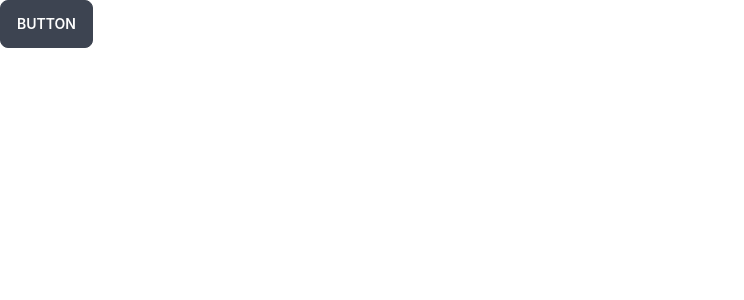
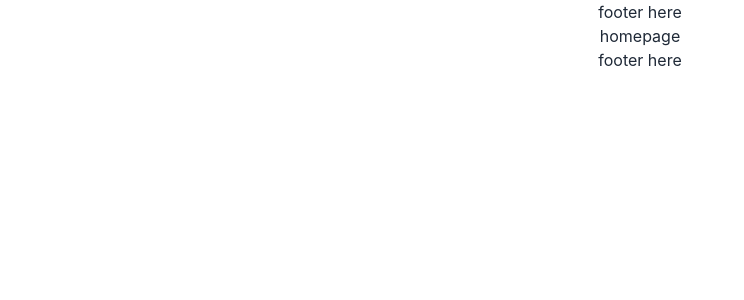
Before and after one commit to AbdullahWins/E-Visa-Syria, a React (Create React App) app in the folder client/: page / in a window 1280 px wide. Shown: the top 300 px of the page, without its empty margins (0-744 px from the left). Built offline with nearby package versions, Linux system fonts and the light colour scheme.

Commit message:
added router

```diff
--- a/client/src/App.js
+++ b/client/src/App.js
@@ -1,9 +1,14 @@
 import "./App.css";
 
+import { RouterProvider } from "react-router-dom";
+import { routes } from "./Routes/Routes";
+
 function App() {
+  const Router = routes;
+
   return (
-    <div>
-      <button class="btn">Button</button>
+    <div className="App">
+      <RouterProvider router={Router}></RouterProvider>
     </div>
   );
 }
--- /dev/null
+++ b/client/src/Routes/Routes.js
@@ -0,0 +1,33 @@
+import { createBrowserRouter } from "react-router-dom";
+import Main from "../layouts/Main";
+import CheckOut from "../pages/CheckOut/CheckOut";
+import ErrorPage from "../pages/ErrorPage/ErrorPage";
+import Home from "../pages/Home/Home";
+
+export const routes = createBrowserRouter([
+  {
+    path: "/",
+    element: <Main></Main>,
+    children: [
+      {
+        path: "/",
+        element: <Home></Home>,
+      },
+      {
+        path: "/home",
+        element: <Home></Home>,
+      },
+      {
+        path: "/checkout",
+        element: <CheckOut></CheckOut>,
+        loader: () =>
+          fetch("https://ten-days-school-server.vercel.app/courses"),
+      },
+    ],
+  },
+
+  {
+    path: "*",
+    element: <ErrorPage></ErrorPage>,
+  },
+]);
--- /dev/null
+++ b/client/src/components/Footer/Footer.js
@@ -0,0 +1,11 @@
+import React from "react";
+
+const Footer = () => {
+  return (
+    <div>
+      <h2>footer here</h2>
+    </div>
+  );
+};
+
+export default Footer;
--- /dev/null
+++ b/client/src/components/Header/Header.js
@@ -0,0 +1,11 @@
+import React from 'react';
+
+const Header = () => {
+    return (
+        <div>
+            <h2>footer here</h2>
+        </div>
+    );
+};
+
+export default Header;
--- /dev/null
+++ b/client/src/layouts/Main.js
@@ -0,0 +1,16 @@
+import React from "react";
+import { Outlet } from "react-router-dom";
+import Footer from "../components/Footer/Footer";
+import Header from "../components/Header/Header";
+
+const Main = () => {
+  return (
+    <div>
+      <Header></Header>
+        <Outlet></Outlet>
+      <Footer></Footer>
+    </div>
+  );
+};
+
+export default Main;
--- /dev/null
+++ b/client/src/pages/CheckOut/CheckOut.js
@@ -0,0 +1,11 @@
+import React from "react";
+
+const CheckOut = () => {
+  return (
+    <div>
+      <h2>checkout here</h2>
+    </div>
+  );
+};
+
+export default CheckOut;
--- /dev/null
+++ b/client/src/pages/ErrorPage/ErrorPage.js
@@ -0,0 +1,11 @@
+import React from "react";
+
+const ErrorPage = () => {
+  return (
+    <div>
+      <h2>error page</h2>
+    </div>
+  );
+};
+
+export default ErrorPage;
--- /dev/null
+++ b/client/src/pages/Home/Home.js
@@ -0,0 +1,7 @@
+import React from "react";
+
+const Home = () => {
+  return <div>homepage</div>;
+};
+
+export default Home;
```
Also changed, not shown: 1 other file (tests, documents, lock files or other folders).
